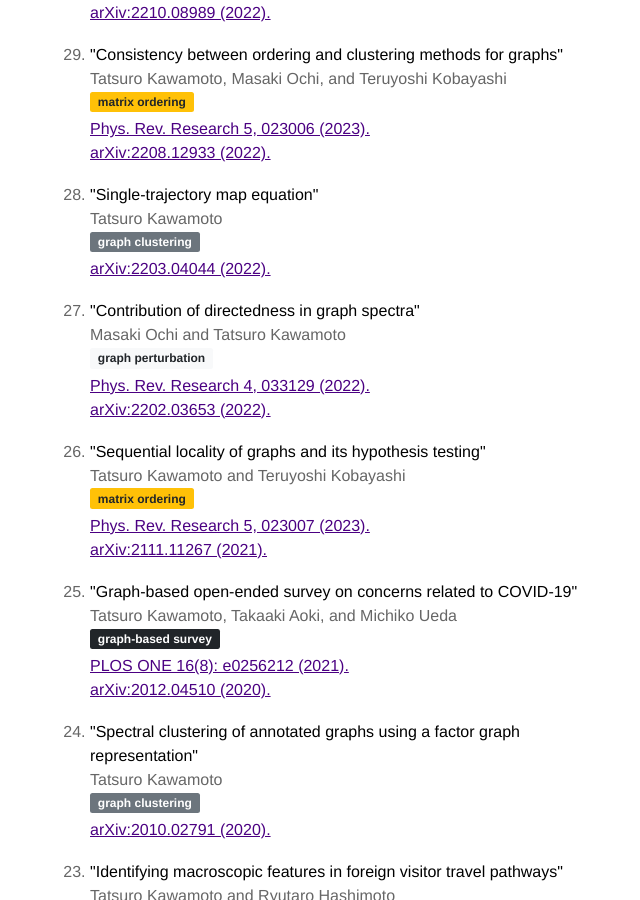
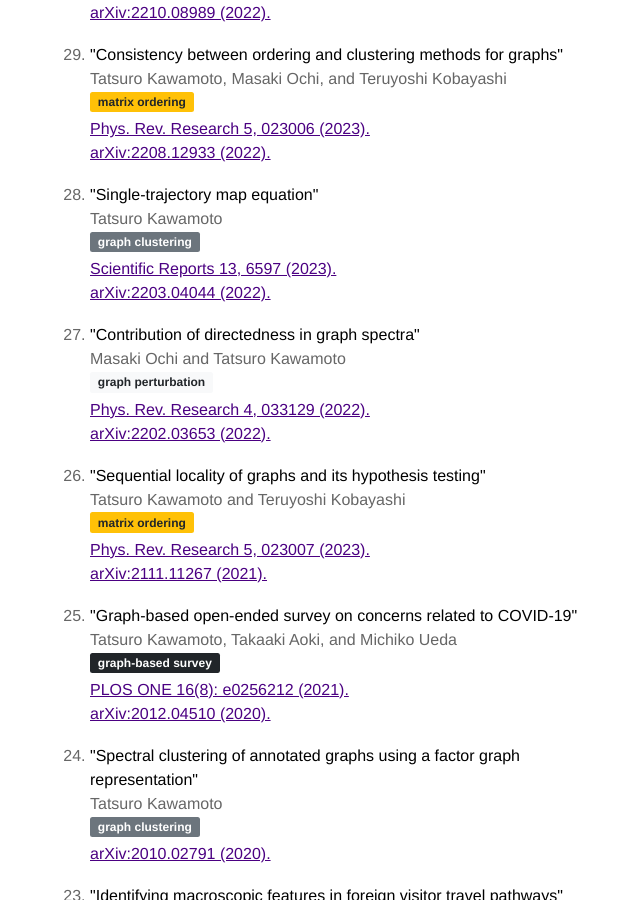
Before and after one commit to tatsuro-kawamoto/tatsuro-kawamoto.github.io, a Jekyll site: the page built from index.html, in a window 1280 px wide and 900 px high, scrolled down 791 px. Shown: the whole window, without its empty margins (290-930 px from the left). Built offline with Jekyll 4.4.1, drawn with Linux system fonts in a browser that asks for light colours.

Commit message:
Update index.html

```diff
--- a/index.html
+++ b/index.html
@@ -34,6 +34,7 @@ title: Home
     <h4>
       <span class="badge bg-secondary me-2">graph clustering</span>
     </h4>
+    <a href="https://www.nature.com/articles/s41598-023-33880-y" target="_blank">Scientific Reports 13, 6597 (2023).</a><br />
     <a href="https://arxiv.org/abs/2203.04044" target="_blank">arXiv:2203.04044 (2022).</a>
   </li>
   <br />
```
